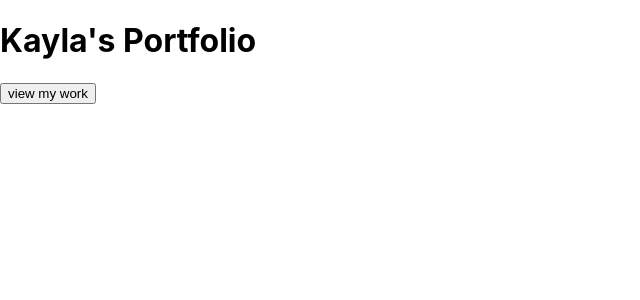
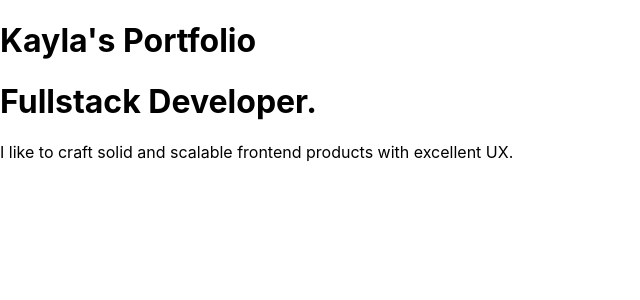
Before and after one commit to kfam22/Portfolio-V1, a React (Create React App) app: page / in a window 1280 px wide. Shown: the top 300 px of the page, without its empty margins (0-640 px from the left). Built offline with nearby package versions, Linux system fonts and the light colour scheme.

Commit message:
home compomemt added

```diff
--- a/src/App.js
+++ b/src/App.js
@@ -1,5 +1,6 @@
-
+import React from 'react';
 import './App.css';
+import Home from './components/Home';
 
 function App() {
   return (
@@ -7,7 +8,7 @@ function App() {
       <header className="App-header">
         <h1>Kayla's Portfolio</h1>
       </header>
-      <button> view my work</button>
+      <Home/>
     </div>
   );
 }
--- /dev/null
+++ b/src/components/Home.js
@@ -0,0 +1,14 @@
+import React from 'react';
+
+export default function Home() {
+  return (<div>
+      <div>
+        <h1>Fullstack Developer.</h1>
+        <p>I like to craft solid and scalable frontend products with excellent UX.</p>
+      </div>
+
+      <div>
+
+      </div>
+  </div>)
+}
```
